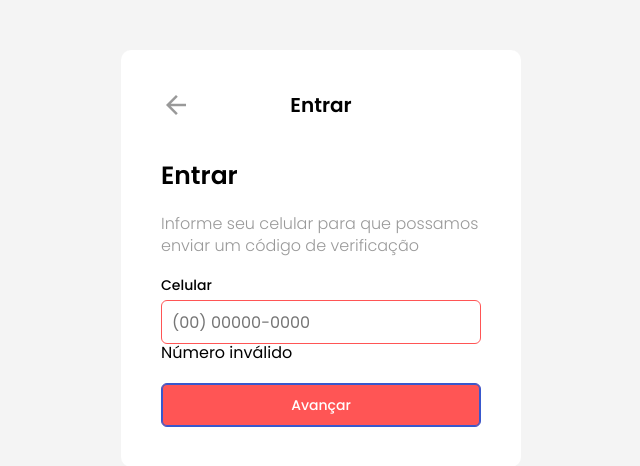
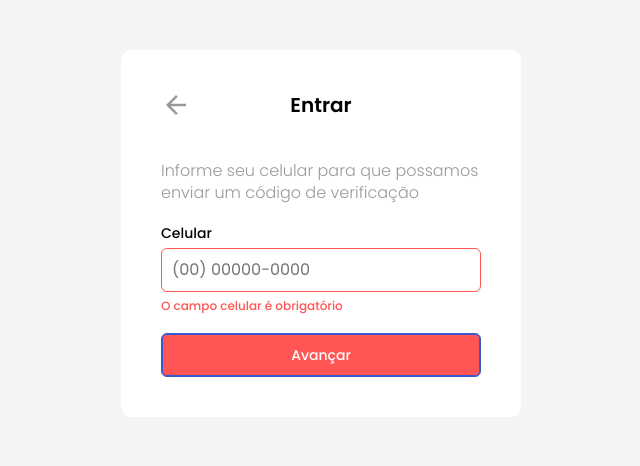
Before and after one commit to kaluabentes/orderflow, a Next.js app: page /login in a window 1280 px wide. Both pictures are taken after a click on the button "Avançar". Shown: the top 466 px of the page, without its empty margins (319-959 px from the left). Built offline with nearby package versions, Linux system fonts and the light colour scheme.

Commit message:
Refactor form to use formik

```diff
--- a/src/components/atoms/Button/index.tsx
+++ b/src/components/atoms/Button/index.tsx
@@ -4,9 +4,10 @@ import { CommonProps } from '../../CommonProps'
 import { Container, Loader } from './styles'
 
 interface ButtonProps extends CommonProps {
-  onClick: () => void
+  onClick?: () => void
   isLoading?: boolean
   variant?: 'default' | 'primary' | 'info' | 'warning'
+  type?: string
 }
 
 function Button({
@@ -14,6 +15,7 @@ function Button({
   variant = 'default',
   isLoading = false,
   children,
+  type = 'button',
   ...props
 }: ButtonProps) {
   return (
@@ -21,7 +23,7 @@ function Button({
       {...props}
       onClick={onClick}
       variant={variant}
-      type="button"
+      type={type}
       disabled={isLoading}
     >
       {isLoading ? <Loader /> : children}
--- a/src/components/atoms/Input/index.tsx
+++ b/src/components/atoms/Input/index.tsx
@@ -30,7 +30,7 @@ export function renderError(error) {
     return error.map(err => <ErrorMessage>{err}</ErrorMessage>)
   }
 
-  return error
+  return <ErrorMessage>{error}</ErrorMessage>
 }
 
 function Input({
--- /dev/null
+++ b/src/components/organisms/LoginForm/index.tsx
@@ -0,0 +1,62 @@
+import React from 'react'
+import { Formik } from 'formik'
+import * as Yup from 'yup'
+
+import Button from '~/components/atoms/Button'
+import Input from '~/components/atoms/Input'
+import getString from '~/i18n/getString'
+import formatPhone from '~/utils/formatters/formatPhone'
+
+interface LoginProps {
+  onSubmit: (values) => void
+  error?: string
+  isLoading?: boolean
+}
+
+const LoginSchema = Yup.object().shape({
+  phone: Yup.string().required(
+    getString('validation.required', {
+      field: getString('app.login.phoneLabel').toLowerCase()
+    })
+  )
+})
+
+function LoginForm({ onSubmit, error, isLoading }: LoginProps) {
+  const initialValues = {
+    phone: ''
+  }
+
+  return (
+    <Formik
+      initialValues={initialValues}
+      validationSchema={LoginSchema}
+      onSubmit={onSubmit}
+    >
+      {({ values, errors, setFieldValue, handleSubmit }) => (
+        <>
+          <Input
+            id="phone"
+            value={values.phone}
+            onChange={event =>
+              setFieldValue('phone', formatPhone(event.target.value))
+            }
+            margin="0 0 20px 0"
+            label={getString('app.login.phoneLabel')}
+            maxLength="15"
+            placeholder="(00) 00000-0000"
+            error={(errors.phone as string) || error}
+          />
+          <Button
+            onClick={handleSubmit}
+            variant="primary"
+            isLoading={isLoading}
+          >
+            {getString('app.login.advanceLabel')}
+          </Button>
+        </>
+      )}
+    </Formik>
+  )
+}
+
+export default LoginForm
--- a/src/components/templates/Login/index.tsx
+++ b/src/components/templates/Login/index.tsx
@@ -1,61 +1,28 @@
-import React, { useState } from 'react'
+import React from 'react'
 
-import filterNumber from '../../../utils/filters/filterNumber'
-import formatPhone from '../../../utils/formatters/formatPhone'
-import Button from '../../atoms/Button'
+import LoginForm from '~/components/organisms/LoginForm'
+import getString from '~/i18n/getString'
 import Heading from '../../atoms/Heading'
-import Input from '../../atoms/Input'
 import Paragraph from '../../atoms/Paragraph'
 import InnerPage from '../InnerPage'
 
 interface LoginProps {
-  title?: string
-  text?: string
-  advanceLabel: string
-  phoneLabel: string
   error?: string
   isLoading?: boolean
-  onAdvance: (phone) => void
+  onSubmit: (phone) => void
   onBack?: () => void
 }
 
-function Login({
-  title,
-  text,
-  advanceLabel,
-  phoneLabel,
-  error,
-  isLoading,
-  onAdvance,
-  onBack
-}: LoginProps) {
-  const [phone, setPhone] = useState('')
-
+function Login({ error, isLoading, onSubmit, onBack }: LoginProps) {
   return (
-    <InnerPage onBack={onBack} title={title}>
+    <InnerPage onBack={onBack} title={getString('app.login.title')}>
       <Heading variant="h2" size="large" margin="0 0 20px 0">
-        {title}
+        {getString('app.login.subTitle')}
       </Heading>
       <Paragraph margin="0 0 20px 0" variant="muted">
-        {text}
+        {getString('app.login.text')}
       </Paragraph>
-      <Input
-        id="phone"
-        value={phone}
-        onChange={event => setPhone(formatPhone(event.target.value))}
-        margin="0 0 20px 0"
-        label={phoneLabel}
-        maxLength="15"
-        placeholder="(00) 00000-0000"
-        error={error}
-      />
-      <Button
-        variant="primary"
-        isLoading={isLoading}
-        onClick={() => onAdvance(filterNumber(phone))}
-      >
-        {advanceLabel}
-      </Button>
+      <LoginForm error={error} isLoading={isLoading} onSubmit={onSubmit} />
     </InnerPage>
   )
 }
--- a/src/i18n/pt.json
+++ b/src/i18n/pt.json
@@ -22,7 +22,7 @@
   "app.register.title": "Cadastro",
   "app.register.subTitle": "Continue seu cadastro",
   "app.register.text": "Preencha as seguintes informações para que possamos atendê-lo melhor.",
-  "app.validation.requiredError": "O campo ${field} é obrigatório",
+  "validation.required": "O campo ${field} é obrigatório",
   "app.availability.title": "Disponibilidade",
   "app.availability.subTitle": "Lista de bairros suportados",
   "app.availability.text": "Verifique na lista abaixo os bairros onde entragamos",
--- a/src/pages/login.tsx
+++ b/src/pages/login.tsx
@@ -12,7 +12,7 @@ export default function LoginPage() {
   const [isLoading, setIsLoading] = useState(false)
   const [, setAuth] = useAuth()
 
-  async function handleAdvance(phone) {
+  async function handleSubmit({ phone }) {
     if (phone.length < 11) {
       setError(getString('app.login.phoneError'))
       return
@@ -37,14 +37,10 @@ export default function LoginPage() {
 
   return (
     <Login
-      title={getString('app.login.title')}
-      text={getString('app.login.text')}
       onBack={() => router.push('/')}
-      onAdvance={handleAdvance}
-      advanceLabel={getString('app.login.advanceLabel')}
-      phoneLabel={getString('app.login.phoneLabel')}
+      onSubmit={handleSubmit}
+      isLoading={isLoading}
       error={error}
-      isLoading={isLoading}
     />
   )
 }
--- a/src/utils/formatters/formatPhone.ts
+++ b/src/utils/formatters/formatPhone.ts
@@ -1,5 +1,7 @@
-function formatPhone(input) {
-  return input.replace(/\D/g, '').replace(/(\d{2})(\d{5})(\d{4})/, '($1) $2-$3')
+function formatPhone(value) {
+  return value
+    .replace(/^(\d{2})(\d)/, '($1) $2')
+    .replace(/(\d{5})(\d)/, '$1-$2')
 }
 
 export default formatPhone
```
Also changed, not shown: src/components/organisms/LoginForm/stories.tsx (added, +11 -0 lines).
